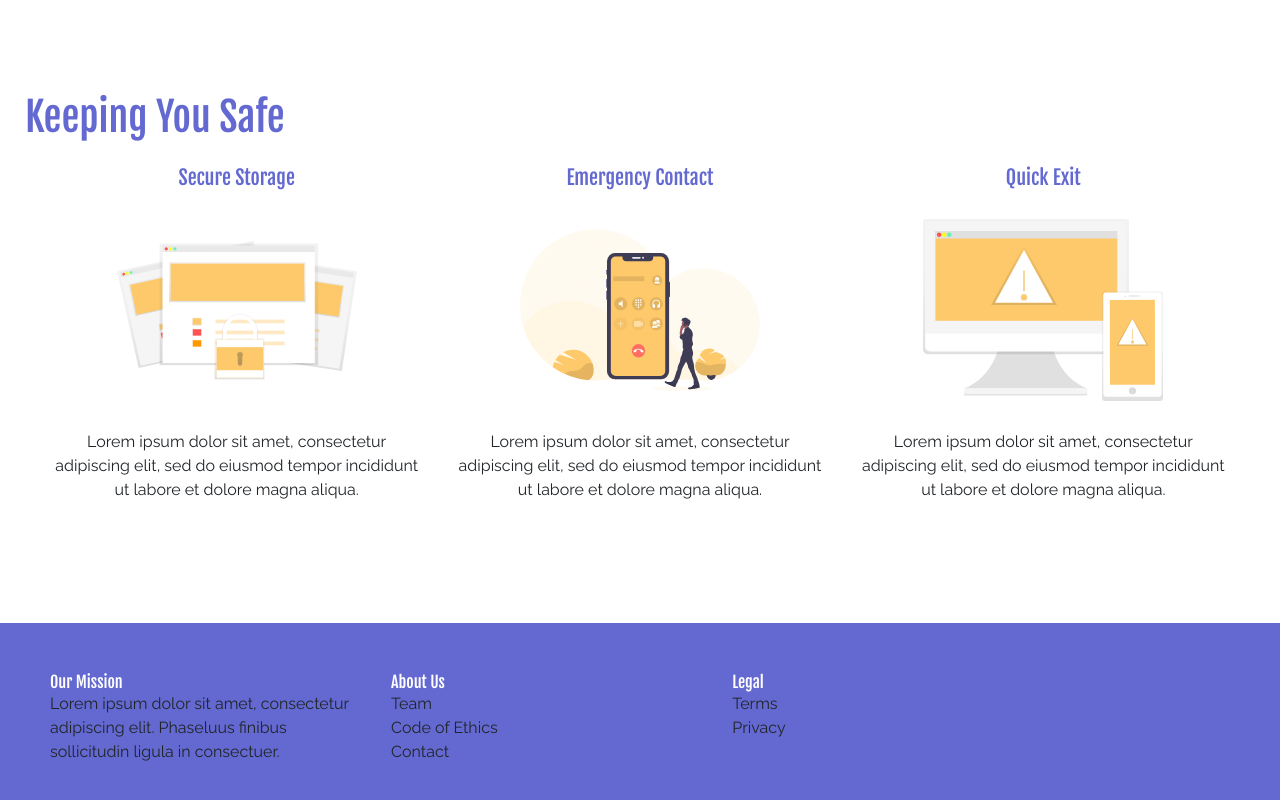
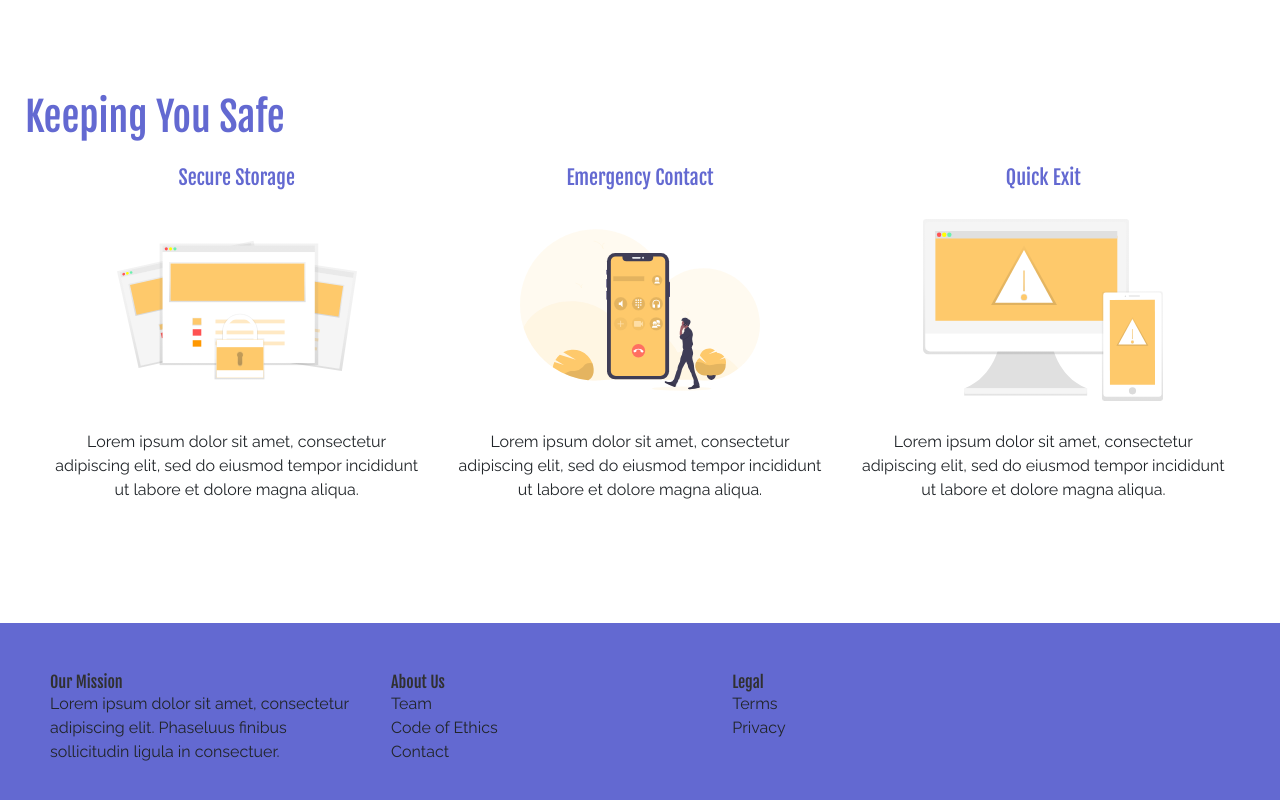
Before and after one commit to j-nnyhuang/haiven-website, a React (Create React App) app in the folder haiven-web/: page / in a window 1280 px wide. Shown: the part 1327-2127 px from the top of the page. Built offline with nearby package versions, Linux system fonts and the light colour scheme.

Commit message:
color changes

```diff
--- a/haiven-web/src/assets/css/footer.scss
+++ b/haiven-web/src/assets/css/footer.scss
@@ -1,8 +1,10 @@
+@import "../../config/_colors.scss";
+
 ul {
   list-style: none;
   padding: 0;
 }
 
 h6 {
-  color: #ffffff;
+  color: $grey;
 }
--- a/haiven-web/src/config/_colors.scss
+++ b/haiven-web/src/config/_colors.scss
@@ -4,4 +4,4 @@ $tertiary: #fec96b;
 $background: #fff;
 $black: #000;
 $white: #fff;
-$grey: #dcdcdc;
+$grey: #303030;
```
